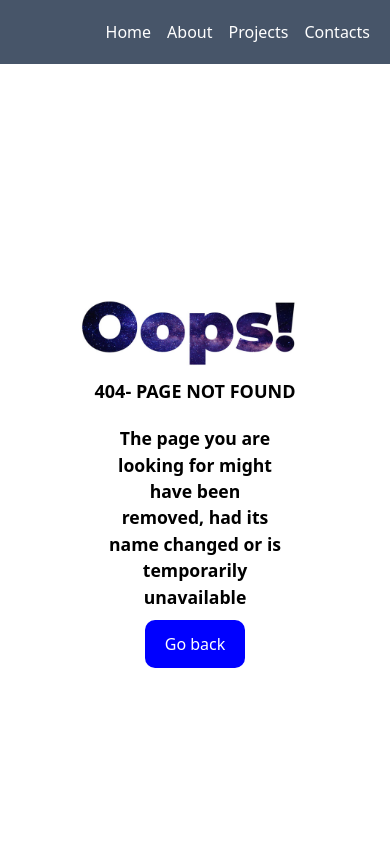
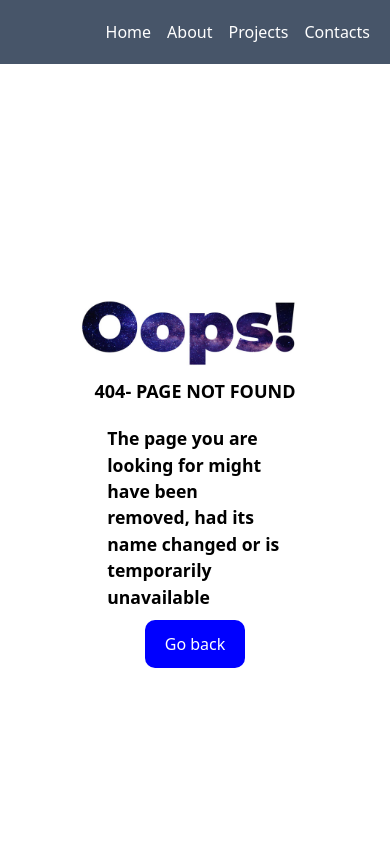
Before and after one commit to Ndungu-Muigai/new-portfolio, a React (Create React App) app: page /contacts in a window 390 px wide. Shown: the top 844 px of the page. Built offline with nearby package versions, Linux system fonts and the light colour scheme.

Commit message:
Created and styled the about me section

```diff
--- a/src/Components/404 Page.js
+++ b/src/Components/404 Page.js
@@ -10,7 +10,7 @@ const ErrorPage = () =>
             <div className='error-message flex flex-col items-center justify-center h-screen'>
                 <img src={Image} alt='404 Error' className='w-1/2'/>
                 <h1>404- Page Not Found</h1>
-                <p>The page you are looking for might have been removed, had its name changed or is temporarily unavailable</p>
+                <p className='text-left md:text-center'>The page you are looking for might have been removed, had its name changed or is temporarily unavailable</p>
                 <button className="mb-3" onClick={() => navigate(-1)}>Go back</button>
             </div>
         </>
```
